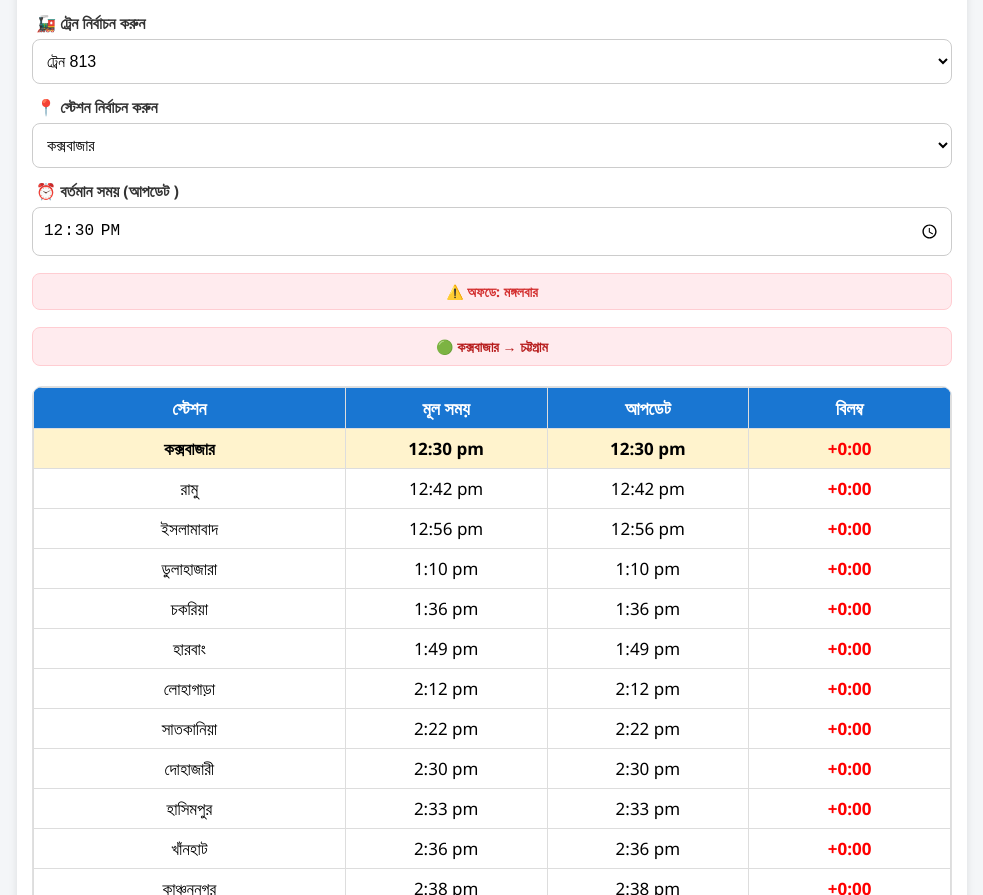
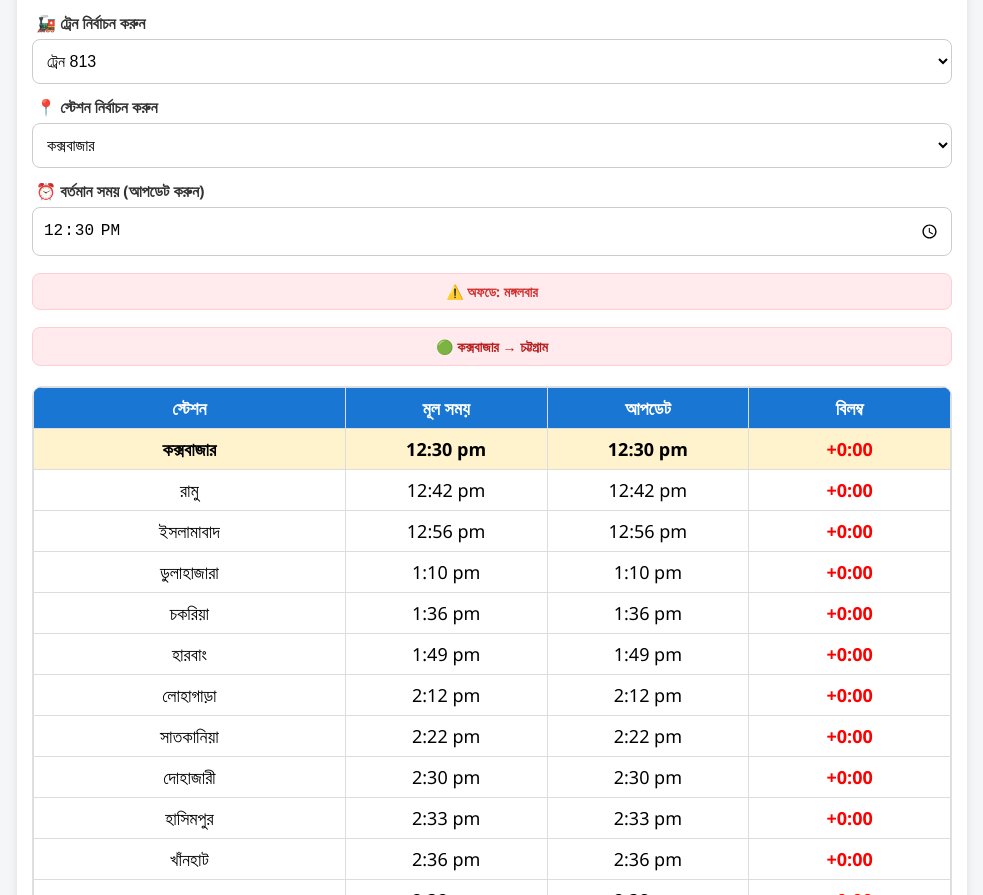
Before and after one commit to rashidcsm/Train-Delay-Schedule, a plain HTML site: page index.html in a window 1280 px wide. Shown: the part 57-952 px from the top of the page, without its empty margins (148-1131 px from the left). Drawn offline with Linux system fonts and the light colour scheme.

Commit message:
Update index.html

```diff
--- a/index.html
+++ b/index.html
@@ -79,10 +79,10 @@ h4{text-align:center;margin:0 0 15px 0;font-size:20px;}
     }
 }
 .table-wrapper{overflow-x:auto;-webkit-overflow-scrolling:touch;margin-top:15px;border-radius:10px;border:1px solid #e0e0e0;}
-table{width:100%;border-collapse:collapse;min-width:355px;}
+table{width:100%;border-collapse:collapse;min-width:360px;}
 th,td{border:1px solid #ddd;padding:8px 5px;text-align:center;}
 th{background:#1976d2;color:#fff;font-weight:600;font-size:18px;}
-td{font-size:17px;}
+td{font-size:18px;}
 th:nth-child(1),td:nth-child(1){width:34%;min-width:95px;}
 th:nth-child(2),td:nth-child(2),th:nth-child(3),td:nth-child(3),th:nth-child(4),td:nth-child(4){width:22%;min-width:70px;}
 td{word-break:keep-all;white-space:nowrap;}
@@ -112,7 +112,7 @@ td{word-break:keep-all;white-space:nowrap;}
 
     <!-- সারি ৩: টাইমার -->
     <div class="form-row">
-        <label>⏰ বর্তমান সময় (আপডেট )</label>
+        <label>⏰ বর্তমান সময় (আপডেট করুন)</label>
         <input type="time" id="actualTime" value="11:25">
     </div>
 
```
